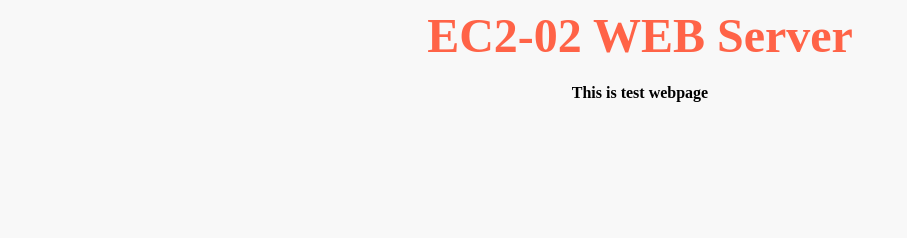
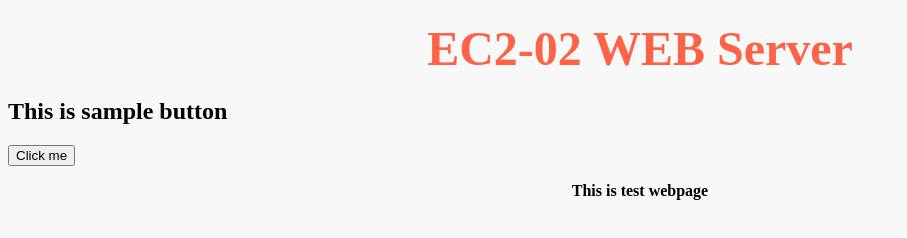
Before and after one commit to steveyun0031/awsSTUDY, a plain HTML site: page index.html in a window 1280 px wide. Shown: the whole page, without its empty margins (0-907 px from the left). Drawn offline with Linux system fonts and the light colour scheme.

Commit message:
Add files via upload

```diff
--- a/index.html
+++ b/index.html
@@ -1,7 +1,10 @@
+<!DOCTYPE html>
 <html>
 <body style="background-color:rgba(242, 242, 242, 0.5);">
 
 <h1 style="text-align:center;"><font color=tomato size=22>EC2-02 WEB Server</font></h1>
+<h2>This is sample button</h2>
+<button>Click me</button>
 <p style="text-align:center;"><strong>This is test webpage</strong></p>
 
 </body>
```
